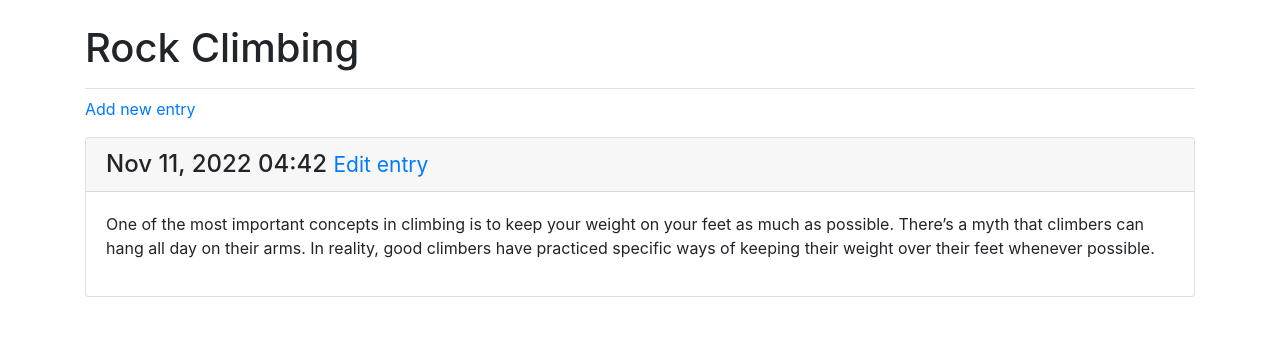
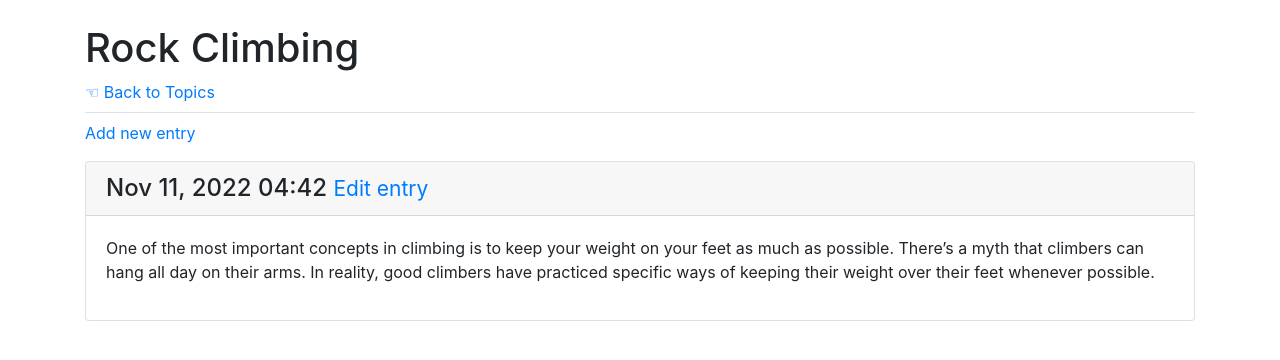
Before and after one commit to efong505/p3, a Django app: page /topics/1/ in a window 1280 px wide. Shown: the part 58-418 px from the top of the page. Run offline with Django 4.2, Linux system fonts and the light colour scheme; a user stored in the database is signed in; data comes from the database, SQL or seed files in the repository; both versions use the stored data as it was after the commit; some libraries are stand-ins or nearby versions.

Commit message:
added back symbol and link to topics

```diff
--- a/learning_logs/templates/learning_logs/topic.html
+++ b/learning_logs/templates/learning_logs/topic.html
@@ -3,6 +3,8 @@
 
 {% block page_header %}
 <h1>{{ topic }}</h1>
+<a href="{% url 'learning_logs:topics'%}">
+    &#9756; Back to Topics</a></li>
 {% endblock page_header %}
 
 
```
Also changed, not shown: db.sqlite3.
